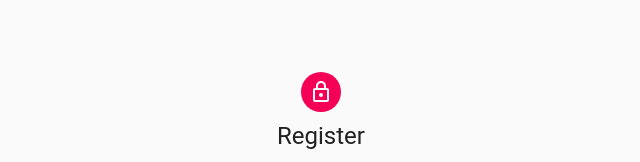
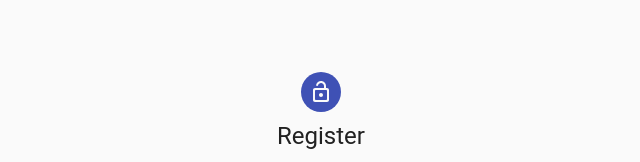
Before and after one commit to tungbq/task-app-mern, a React (Create React App) app in the folder client/: page /register in a window 1280 px wide. Shown: the top 162 px of the page, without its empty margins (319-959 px from the left). Built offline with nearby package versions, Linux system fonts and the light colour scheme.

Commit message:
[Register] Update register icon

```diff
--- a/client/src/pages/Register.js
+++ b/client/src/pages/Register.js
@@ -7,7 +7,7 @@ import Checkbox from '@material-ui/core/Checkbox';
 import Link from '@material-ui/core/Link';
 import Grid from '@material-ui/core/Grid';
 import Box from '@material-ui/core/Box';
-import LockOutlinedIcon from '@material-ui/icons/LockOutlined';
+import LockOpenRoundedIcon from '@material-ui/icons/LockOpenRounded';
 import Typography from '@material-ui/core/Typography';
 import { makeStyles } from '@material-ui/core/styles';
 import Container from '@material-ui/core/Container';
@@ -48,7 +48,7 @@ const useStyles = makeStyles((theme) => ({
 	},
 	avatar: {
 		margin: theme.spacing(1),
-		backgroundColor: theme.palette.secondary.main,
+		backgroundColor: theme.palette.primary.main,
 	},
 	form: {
 		width: '100%', // Fix IE 11 issue.
@@ -116,7 +116,7 @@ export default function SignIn() {
 			<CssBaseline />
 			<div className={classes.paper}>
 				<Avatar className={classes.avatar}>
-					<LockOutlinedIcon />
+					<LockOpenRoundedIcon />
 				</Avatar>
 				<Typography component='h1' variant='h5'>
 					Register
```
